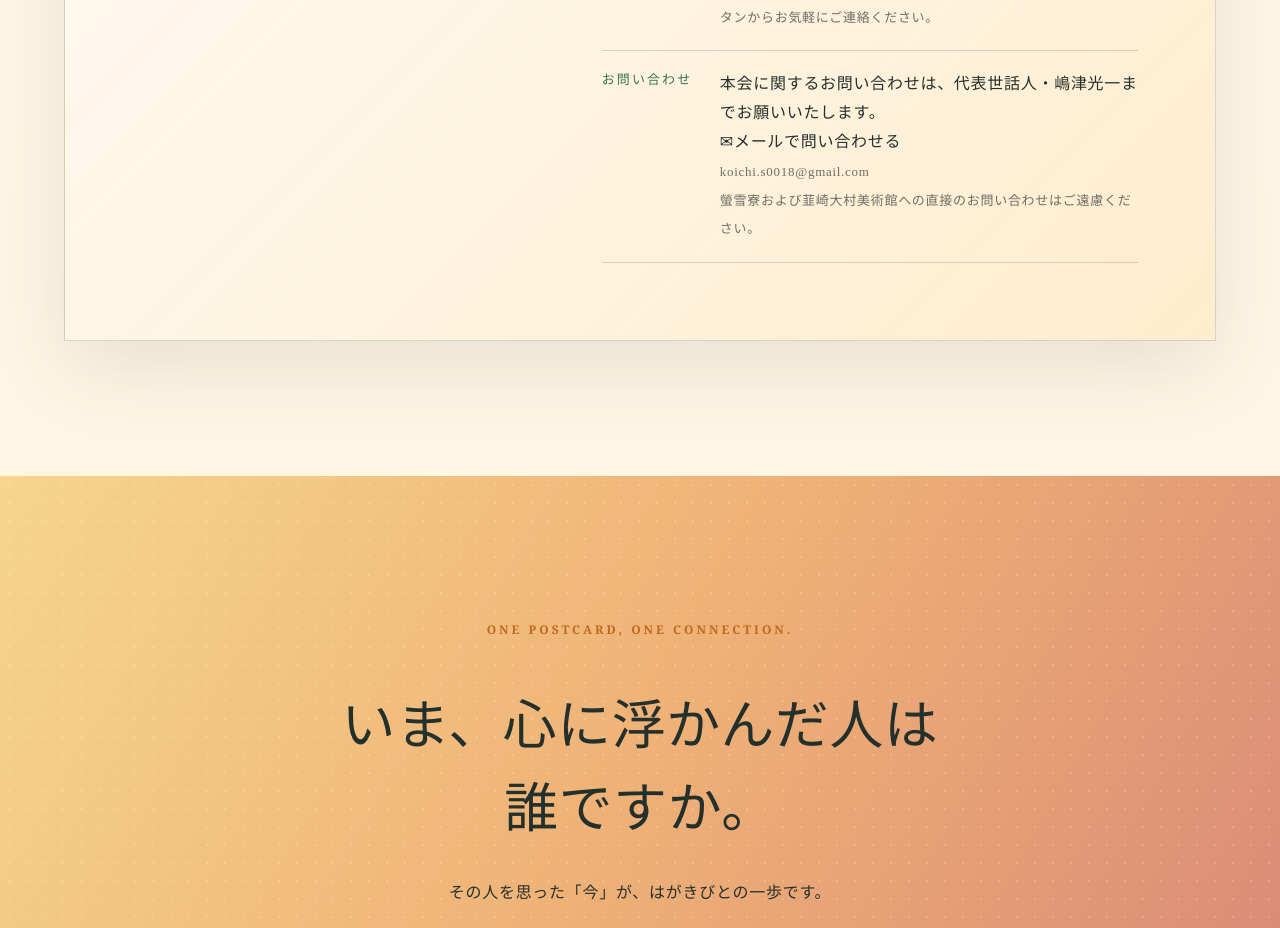
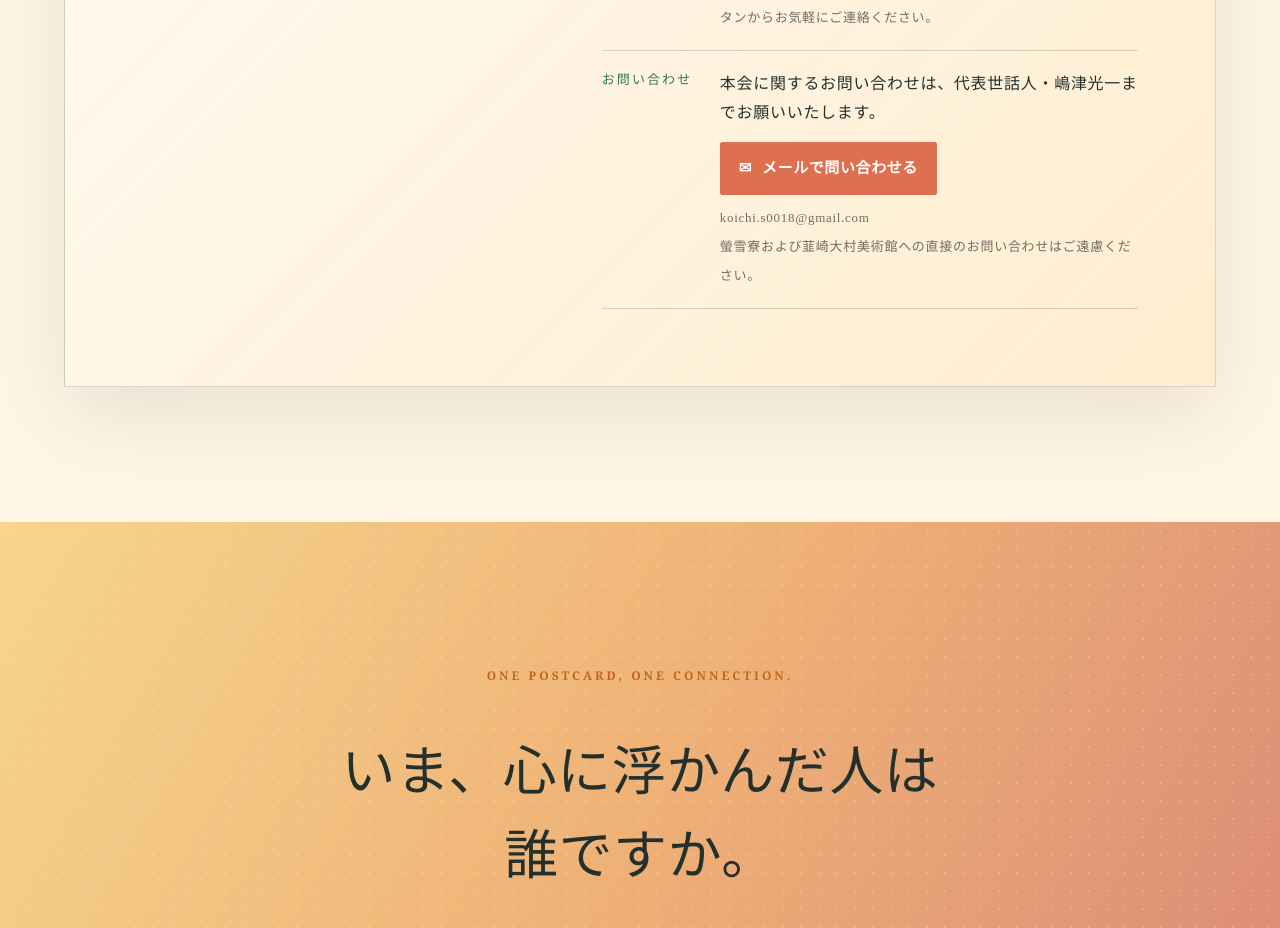
Before and after one commit to koichis0018-coder/yamanashi-hagakibito, a Next.js app: page / in a window 1280 px wide. Shown: the part 3960-4888 px from the top of the page. Built offline with nearby package versions, Linux system fonts and the light colour scheme.

Commit message:
メール問い合わせボタンのデザインを追加

```diff
--- a/app/globals.css
+++ b/app/globals.css
@@ -150,3 +150,37 @@ footer p, footer small { margin: 0; }
   .event-card { padding: 35px 25px; }
   .event-details div { grid-template-columns: 78px 1fr; }
 }
+.mail-button {
+  display: inline-flex;
+  align-items: center;
+  justify-content: center;
+  gap: 10px;
+  margin: 14px 0 8px;
+  padding: 12px 18px;
+  background: #df704f;
+  color: #ffffff;
+  border: 1px solid #df704f;
+  border-radius: 2px;
+  text-decoration: none;
+  font-size: 15px;
+  font-weight: 700;
+  letter-spacing: 0.04em;
+  transition: background 0.2s ease, transform 0.2s ease;
+}
+
+.mail-button:hover {
+  background: #bd5538;
+  border-color: #bd5538;
+  transform: translateY(-1px);
+}
+
+.mail-button:focus-visible {
+  outline: 3px solid rgba(223, 112, 79, 0.35);
+  outline-offset: 3px;
+}
+
+@media (max-width: 430px) {
+  .mail-button {
+    width: 100%;
+  }
+}
```
